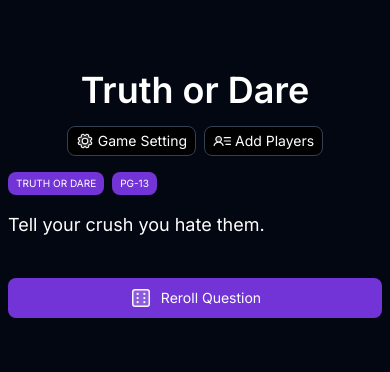
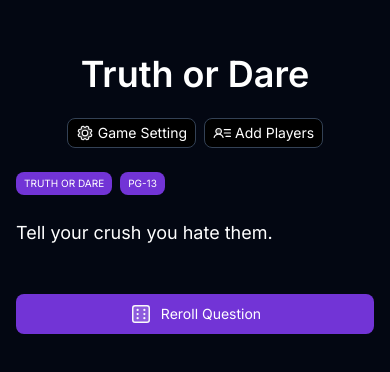
Before and after one commit to spikycord/TruthOrDare, a Next.js app: page / in a window 390 px wide. Shown: the part 228-600 px from the top of the page. Built offline with nearby package versions, Linux system fonts and the light colour scheme.

Commit message:
Add icon and simple responsive

```diff
--- a/src/components/Modals/AddPlayer.tsx
+++ b/src/components/Modals/AddPlayer.tsx
@@ -21,7 +21,7 @@ const AddPlayer: React.FC<Props> = ({
   return (
     <SettingModal
       clickClose={() => setModal(false)}
-      className={className + " h-fit w-[512px]"}
+      className={className + " h-fit max-h-[90vh] w-[512px] max-w-[90vw]"}
     >
       <div className="relative flex h-full flex-col gap-3 p-6 text-white">
         <div className="absolute bottom-6 right-6 flex items-center justify-center gap-2 rounded-lg bg-gray-700 px-4 py-2 text-sm text-white hover:bg-gray-800">
@@ -35,7 +35,7 @@ const AddPlayer: React.FC<Props> = ({
         </div>
         <div className="flex w-full items-center justify-center gap-4">
           <input
-            className=" flex-[2] rounded-lg border border-slate-700 bg-black px-4 py-2 text-sm text-white hover:bg-slate-800"
+            className="w-[50%] rounded-lg border border-slate-700 bg-black px-4 py-2 text-sm text-white hover:bg-slate-800 sm:w-auto sm:flex-[2]"
             placeholder="enter a name"
             value={playerName}
             onChange={(e) => setPlayerName(e.target.value)}
--- a/src/components/Modals/GameSetting.tsx
+++ b/src/components/Modals/GameSetting.tsx
@@ -26,7 +26,7 @@ const GameSetting: React.FC<Props> = ({
   return (
     <SettingModal
       clickClose={() => setModal(false)}
-      className={className + " h-[432px] w-[512px] "}
+      className={className + " h-[432px] max-h-[90vh] w-[512px] max-w-[90vw]"}
     >
       <div className="relative flex h-full flex-col gap-3 p-6 text-white">
         <div
--- a/src/pages/index.tsx
+++ b/src/pages/index.tsx
@@ -30,10 +30,10 @@ export default function Home() {
       <Head>
         <title>Truth or Dare</title>
         <meta name="description" content="Truth Or Dare App" />
-        <link rel="icon" href="/favicon.ico" />
+        <link rel="icon" href="/icon.ico" />
       </Head>
       <div className="relative h-[100vh] w-[100vw]">
-        <div className="flex h-full w-full justify-center bg-primary p-2">
+        <div className="flex h-full w-full justify-center bg-primary p-2 px-4">
           <GameSetting
             setModal={setOpenGameSetting}
             setting={setting}
@@ -51,9 +51,9 @@ export default function Home() {
             }`}
           />
           <div
-            className={`flex h-full w-[600px] flex-col items-center justify-center gap-4 ${
+            className={`flex h-full w-[600px] flex-col items-center justify-center sm:gap-4 ${
               openGameSetting || openAddPlayer ? "blur-sm" : ""
-            }`}
+            }  gap-6`}
           >
             <div className="text-4xl font-semibold text-white">
               {playerSelected === ""
```
Also changed, not shown: 1 other file (tests, documents, lock files or other folders).
